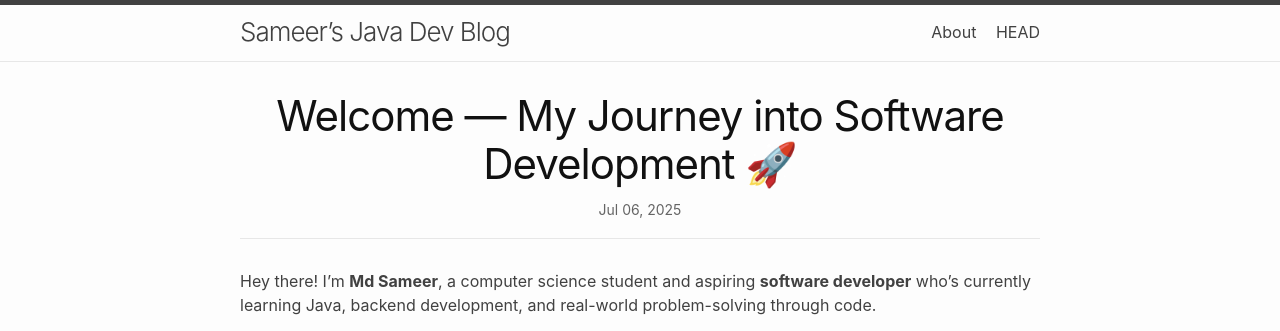
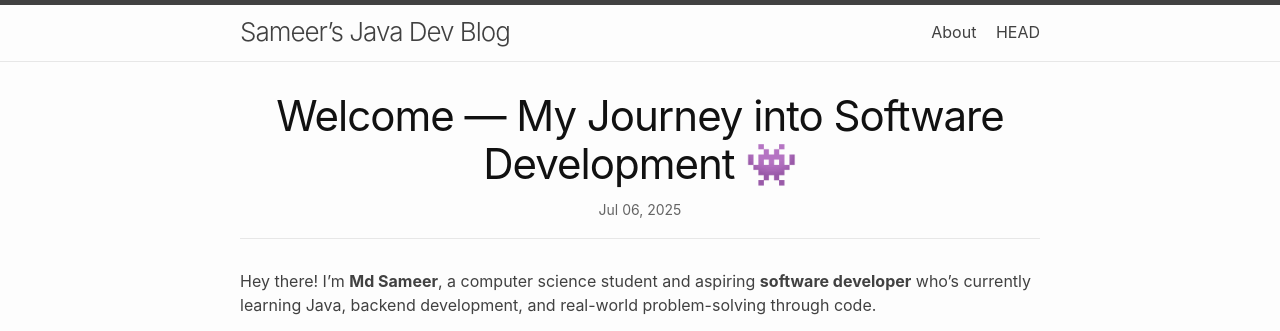
Before and after one commit to raZer99/raZer99.github.io, a Jekyll site: the page built from _posts/2025-07-06-welcome.md, in a window 1280 px wide. Shown: the top 331 px of the page. Built offline with Jekyll 4.4.1, drawn with Linux system fonts in a browser that asks for light colours.

```diff
--- a/_posts/2025-07-06-welcome.md
+++ b/_posts/2025-07-06-welcome.md
@@ -1,6 +1,6 @@
 ---
 layout: post
-title: "Welcome — My Journey into Software Development 🚀"
+title: "Welcome — My Journey into Software Development 👾"
 date: 2025-07-06
 ---
 
```
